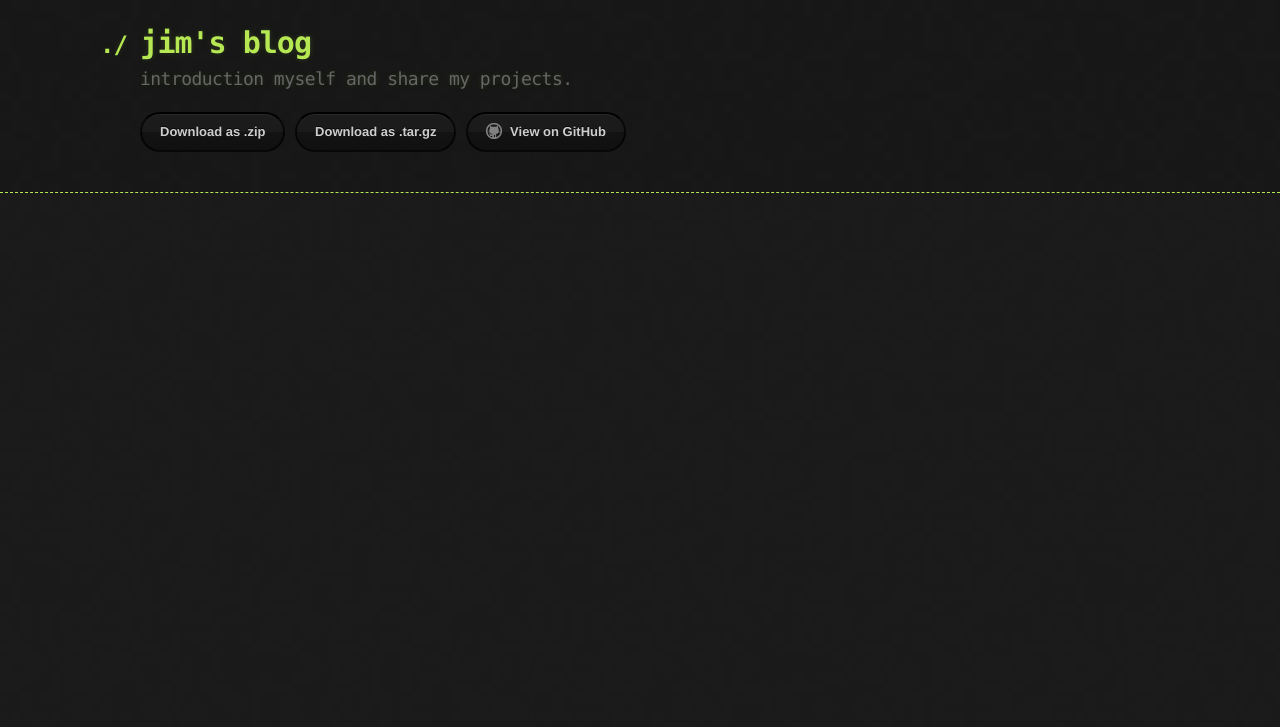
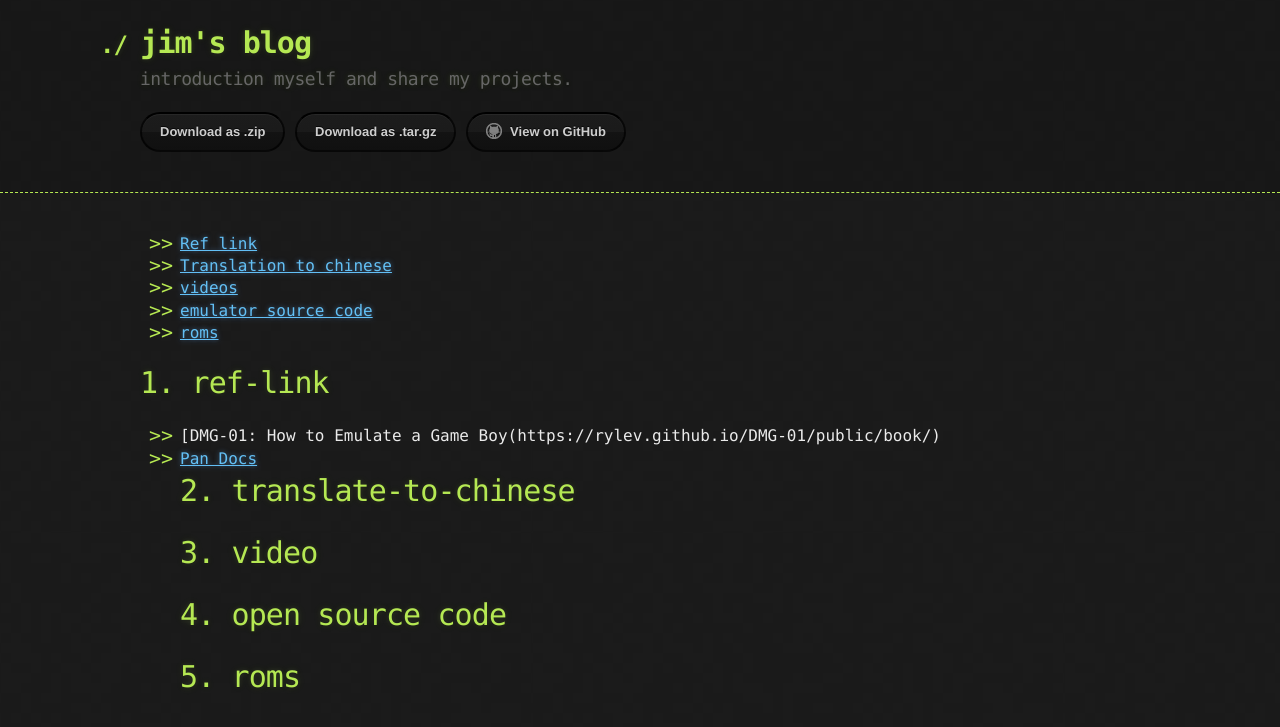
Before and after one commit to jinjiacun123/jinjiacun123.github.io, a Jekyll site: the page built from docs/gb/index.md, in a window 1280 px wide. Shown: the top 727 px of the page. Built offline with Jekyll 4.4.1, drawn with Linux system fonts in a browser that asks for light colours; our own code applies the rules of GitHub Pages for plain Markdown files.

Commit message:
add some emulator develop text and links

```diff
--- a/docs/gb/index.md
+++ b/docs/gb/index.md
@@ -0,0 +1,13 @@
+- [Ref link](#1-ref-link)
+- [Translation to chinese](#2-translate-to-chinese)
+- [videos](#3-videos)
+- [emulator source code](#4-open-source-code)
+- [roms](#5-roms)
+
+# 1. ref-link
+- [DMG-01: How to Emulate a Game Boy(https://rylev.github.io/DMG-01/public/book/)
+- [Pan Docs](https://gbdev.io/pandocs/)
+# 2. translate-to-chinese
+# 3. video
+# 4. open source code
+# 5. roms
```
Also changed, not shown: index.md (+6 -0 lines).
